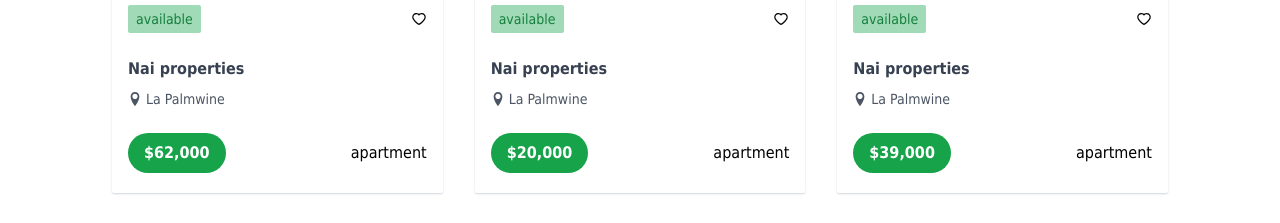
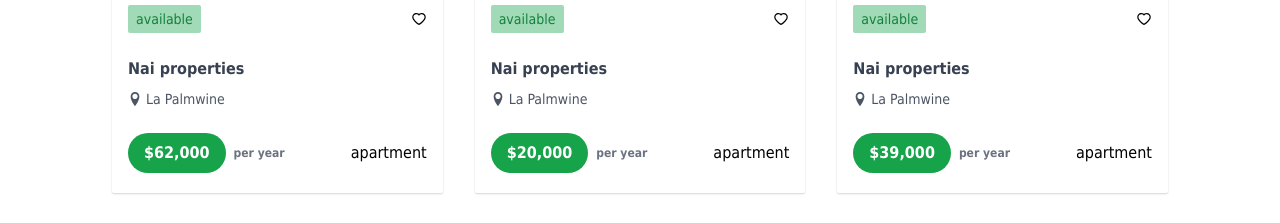
Before and after one commit to naicfc/Real-Estate, a React (Create React App) app: page / in a window 1280 px wide. Shown: the part 1600-1823 px from the top of the page. Built offline with nearby package versions, Linux system fonts and the light colour scheme; no server answers.

Commit message:
minor UI changes

```diff
--- a/src/components/recent/RecentCard.jsx
+++ b/src/components/recent/RecentCard.jsx
@@ -27,8 +27,11 @@ export default function RecentCard({
           </div>
         </div>
         <div className="flex justify-between items-center py-1">
-          <div className="py-2 px-4 bg-green-600 rounded-full text-white font-semibold">
-            <p>{price}</p>
+          <div className="flex items-center">
+            <p className="py-2 px-4 bg-green-600 rounded-full text-white font-semibold">
+              {price}
+            </p>
+            <p className="text-xs font-semibold text-gray-500 px-2"> per year</p>
           </div>
           <p>{type}</p>
         </div>
```
